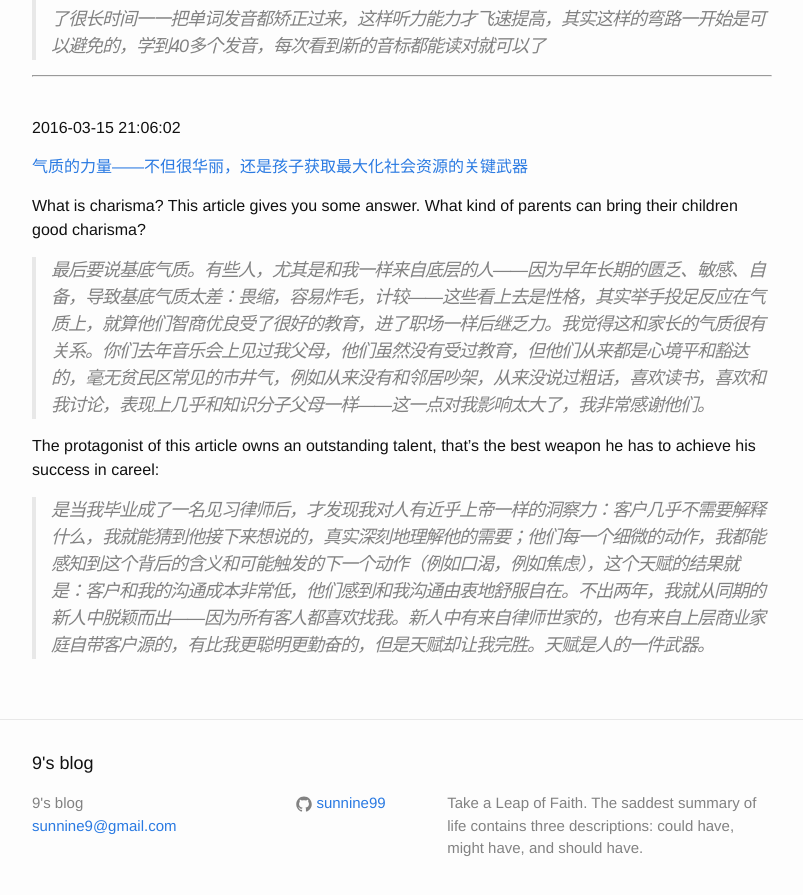
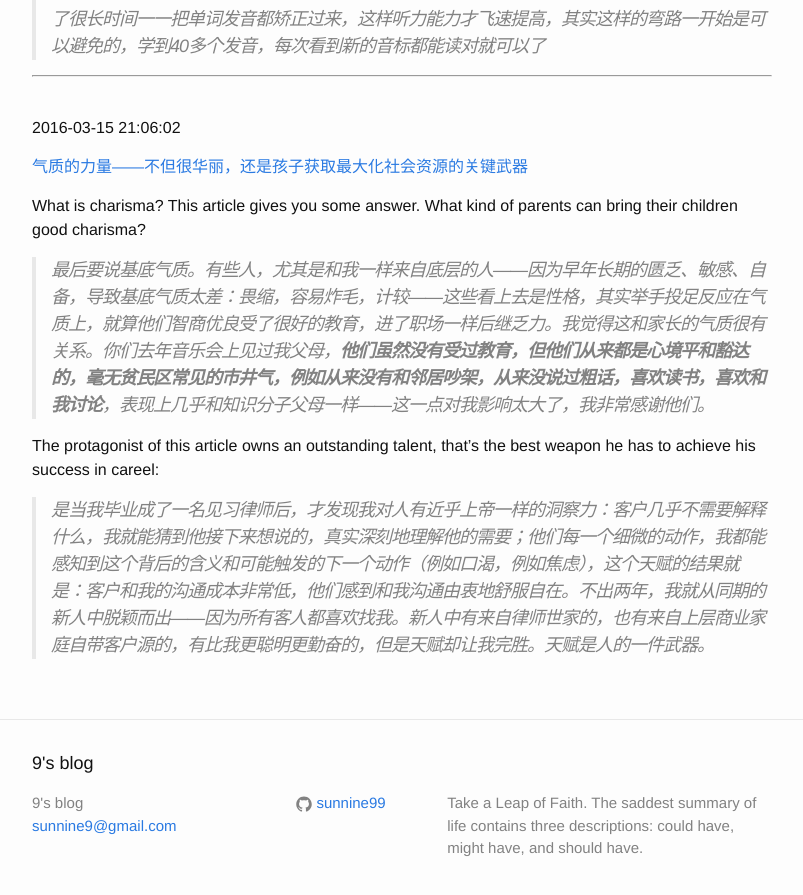
Before and after one commit to sunnine99/blog, a Jekyll site: the page built from _posts/2016-03-14-post.md, in a window 1280 px wide and 900 px high, scrolled down 4163 px. Shown: the top 895 px of the window, without its empty margins (238-1041 px from the left). Built offline with Jekyll 4.4.1, drawn with Linux system fonts in a browser that asks for light colours.

Commit message:
reading1

```diff
--- a/_posts/2016-03-14-post.md
+++ b/_posts/2016-03-14-post.md
@@ -128,7 +128,7 @@ Don't ignore the phonetic alphabet. I made almost the same mistake with Xiaolai
 
 What is charisma? This article gives you some answer. What kind of parents can bring their children good charisma?
 
->最后要说基底气质。有些人，尤其是和我一样来自底层的人——因为早年长期的匮乏、敏感、自备，导致基底气质太差：畏缩，容易炸毛，计较——这些看上去是性格，其实举手投足反应在气质上，就算他们智商优良受了很好的教育，进了职场一样后继乏力。我觉得这和家长的气质很有关系。你们去年音乐会上见过我父母，他们虽然没有受过教育，但他们从来都是心境平和豁达的，毫无贫民区常见的市井气，例如从来没有和邻居吵架，从来没说过粗话，喜欢读书，喜欢和我讨论，表现上几乎和知识分子父母一样——这一点对我影响太大了，我非常感谢他们。
+>最后要说基底气质。有些人，尤其是和我一样来自底层的人——因为早年长期的匮乏、敏感、自备，导致基底气质太差：畏缩，容易炸毛，计较——这些看上去是性格，其实举手投足反应在气质上，就算他们智商优良受了很好的教育，进了职场一样后继乏力。我觉得这和家长的气质很有关系。你们去年音乐会上见过我父母，**他们虽然没有受过教育，但他们从来都是心境平和豁达的，毫无贫民区常见的市井气，例如从来没有和邻居吵架，从来没说过粗话，喜欢读书，喜欢和我讨论**，表现上几乎和知识分子父母一样——这一点对我影响太大了，我非常感谢他们。
 
 The protagonist of this article owns an outstanding talent, that's the best weapon he has to achieve his success in careel:
 
```
